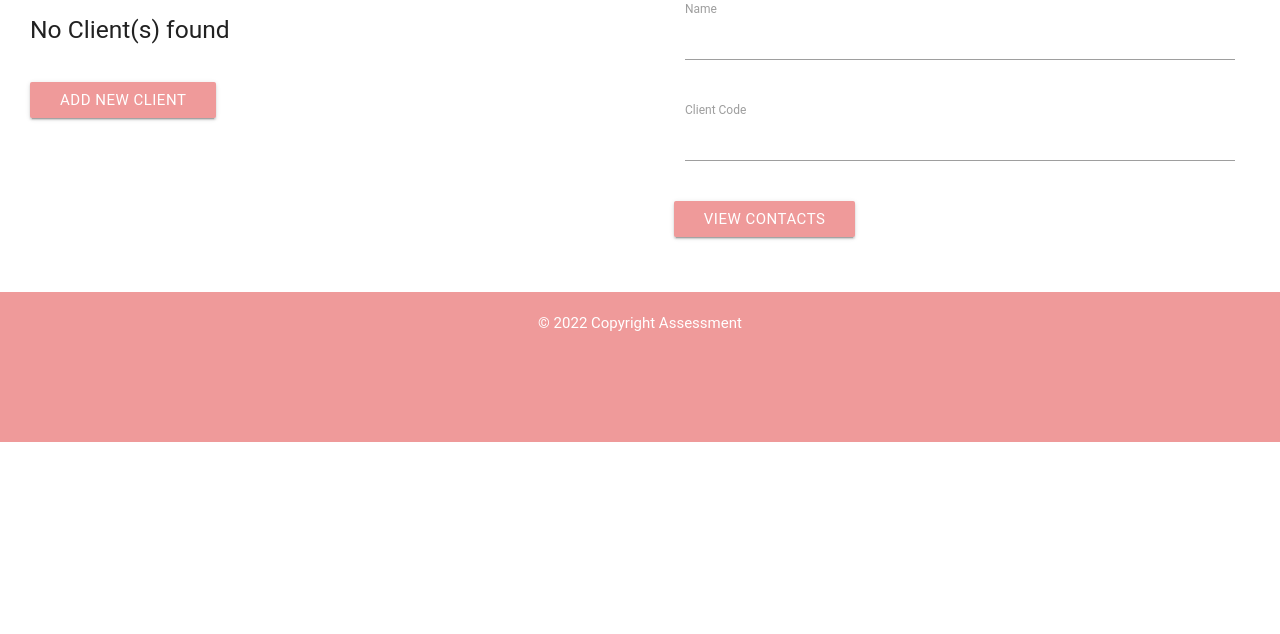
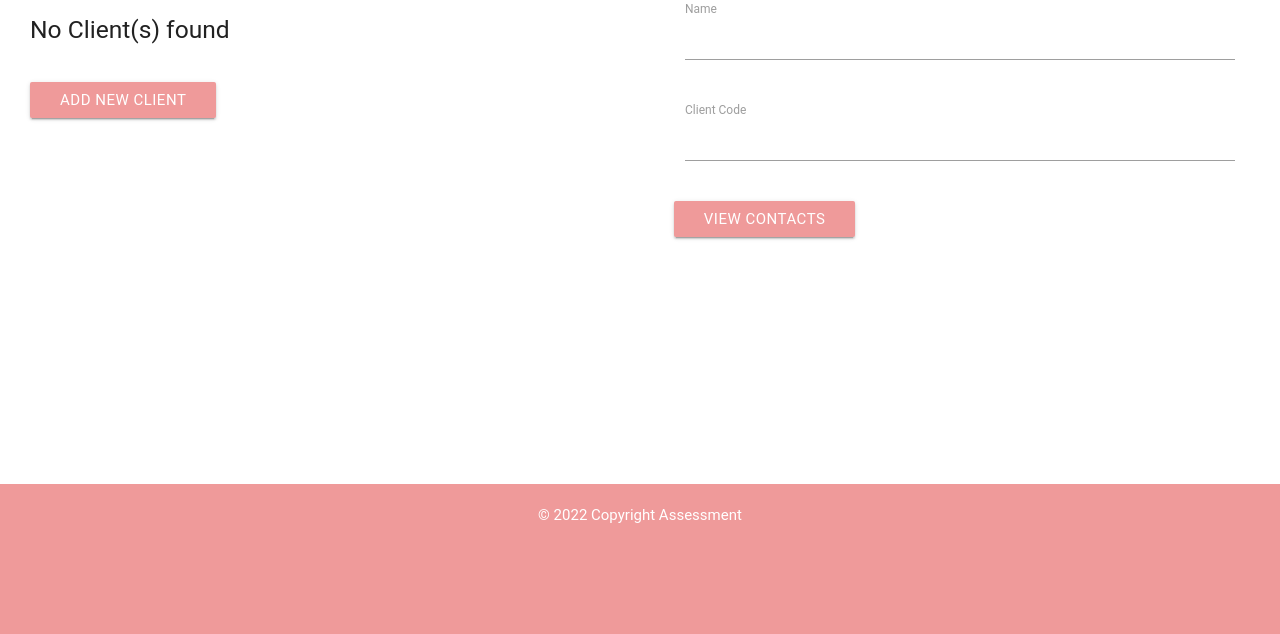
Before and after one commit to dionnek83/Assessment, a PHP site: page /index.php in a window 1280 px wide. Shown: the part 166-800 px from the top of the page. Run offline with PHP 8.4, Linux system fonts and the light colour scheme; data that the repository does not hold is empty; some libraries are stand-ins or nearby versions; some web fonts are replaced.

Commit message:
positioned footer to the bottom

```diff
--- a/styles.css
+++ b/styles.css
@@ -35,3 +35,9 @@
   font-size: 18px;
   text-align: center;
 }
+footer {
+  position: fixed;
+  bottom: 0;
+  width: 100%;
+  height: 40px;
+}
```
